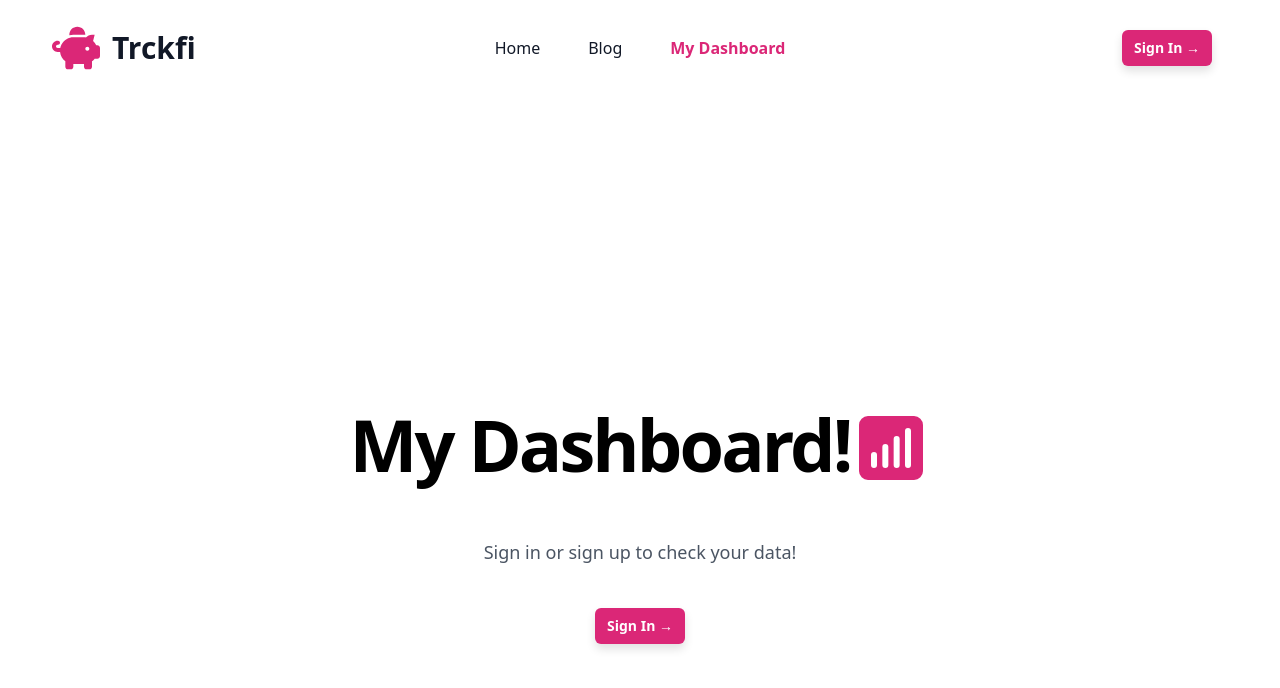
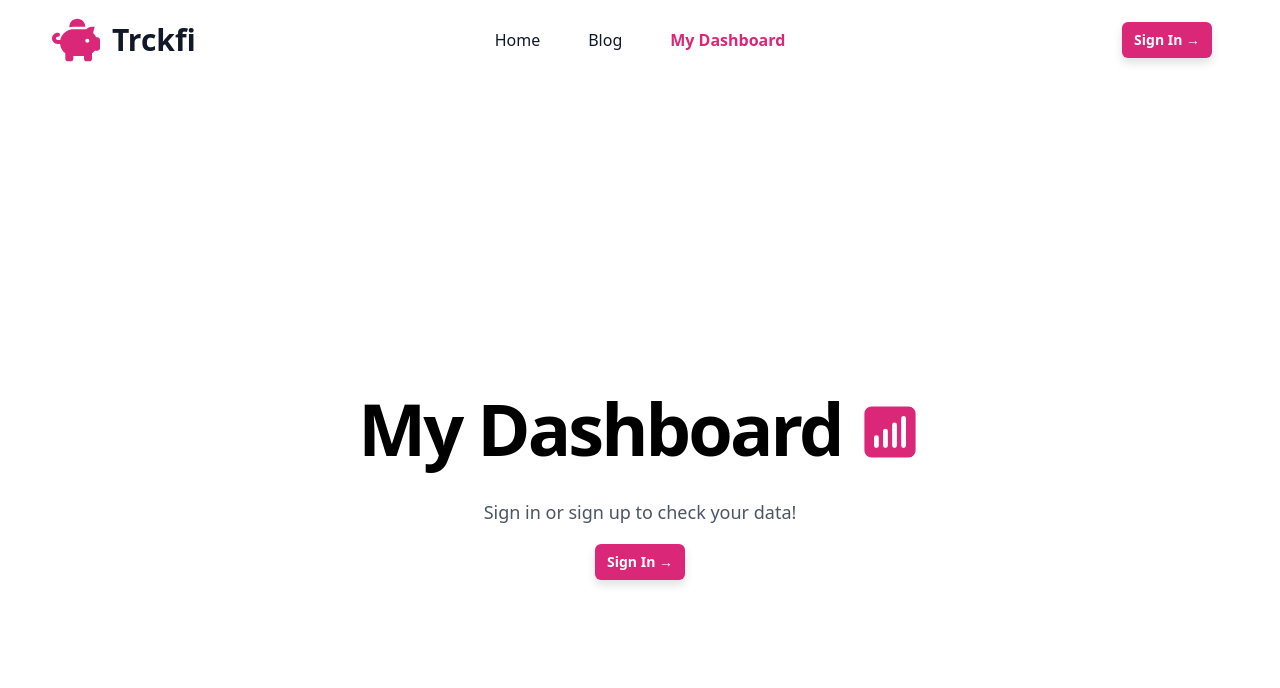
Before and after one commit to tmoreton/trckfi, a Next.js app: page /dashboard in a window 1280 px wide. Shown: the top 688 px of the page. Built offline with nearby package versions, Linux system fonts and the light colour scheme; no server answers.

Commit message:
css for email input

```diff
--- a/components/cards.tsx
+++ b/components/cards.tsx
@@ -1,10 +1,8 @@
 import { ArrowPathIcon, TrashIcon } from '@heroicons/react/20/solid'
-import Plaid from "./plaid"
 
 export default function ({ accounts, getTransactions, removed, removeToken, loading }) {
   return (
     <div className="py-10">
-      <Plaid getTransactions={getTransactions} />
       <ul role="list" className="grid grid-cols-1 gap-5 sm:grid-cols-2 sm:gap-6 lg:grid-cols-4">
         { accounts?.length < 1 && <p className="text-gray-500"><b>No Cards Synced Yet</b></p>}
         { accounts?.map((account) => {
@@ -46,7 +44,6 @@ export default function ({ accounts, getTransactions, removed, removeToken, load
             </li>
           )
         })}
-
       </ul>
     </div>
   )
--- a/components/dashboard-preview.tsx
+++ b/components/dashboard-preview.tsx
@@ -7,14 +7,14 @@ export default function () {
       <div className="relative isolate px-6 pt-14 lg:px-8">
         <div className="mx-auto py-32 sm:py-48 lg:py-56">
           <div className="text-center">
-            <div className="flex text-3xl md:text-5xl lg:text-7xl font-bold tracking-tighter leading-tight md:leading-none mb-12 justify-center">
-              <h1>My Dashboard!</h1>
-              <ChartBarSquareIcon className="h-20 w-20 text-pink-600" aria-hidden="true" />
+            <div className="flex text-3xl md:text-5xl lg:text-7xl font-bold tracking-tighter leading-tight md:leading-none justify-center">
+              <h1>My Dashboard</h1>
+              <ChartBarSquareIcon className="pl-4 h-20 w-20 text-pink-600" aria-hidden="true" />
             </div>
             <p className="mt-6 text-lg leading-8 text-gray-600">
               Sign in or sign up to check your data!
             </p>
-            <div className="mt-10 flex items-center justify-center gap-x-6 ">
+            <div className="mt-4 flex items-center justify-center gap-x-6 ">
               <LoginBtn />
             </div>
           </div>
--- a/components/header.tsx
+++ b/components/header.tsx
@@ -13,14 +13,14 @@ const Header = () => {
   const currentRoute = router.pathname
   return (
     <header className="mb-8">
-      <nav className="flex items-center justify-between p-6 lg:px-8" aria-label="Global">
+      <nav className="flex items-center justify-between py-4 lg:px-8" aria-label="Global">
         <div className="flex lg:flex-1">
           <Link href="/" className="-m-1.5 p-1.5 flex justify-center items-center">
             <svg className="h-12 w-auto" xmlns="http://www.w3.org/2000/svg" viewBox="0 0 576 512" width="75" height="75" ><path fill="#db2777" d="M400 96l0 .7c-5.3-.4-10.6-.7-16-.7H256c-16.5 0-32.5 2.1-47.8 6c-.1-2-.2-4-.2-6c0-53 43-96 96-96s96 43 96 96zm-16 32c3.5 0 7 .1 10.4 .3c4.2 .3 8.4 .7 12.6 1.3C424.6 109.1 450.8 96 480 96h32l-18.8 75.1c15.8 14.8 28.7 32.8 37.5 52.9H544c17.7 0 32 14.3 32 32v96c0 17.7-14.3 32-32 32H512c-9.1 12.1-19.9 22.9-32 32v64c0 17.7-14.3 32-32 32H416c-17.7 0-32-14.3-32-32V448H256v32c0 17.7-14.3 32-32 32H192c-17.7 0-32-14.3-32-32V416c-34.9-26.2-58.7-66.3-63.2-112H68c-37.6 0-68-30.4-68-68s30.4-68 68-68h4c13.3 0 24 10.7 24 24s-10.7 24-24 24H68c-11 0-20 9-20 20s9 20 20 20H99.2c12.1-59.8 57.7-107.5 116.3-122.8c12.9-3.4 26.5-5.2 40.5-5.2H384zm64 136c0-13.3-10.7-24-24-24s-24 10.7-24 24s10.7 24 24 24s24-10.7 24-24z"/></svg>
             <h1 className="ml-3 text-3xl font-semibold font-semibold leading-6 text-gray-900">Trckfi</h1>
           </Link>
         </div>
-        <div className="hidden lg:flex lg:gap-x-12">
+        <div className="lg:flex lg:gap-x-12">
           {navigation.map((item) => (
             <Link href={item.href} key={item.name} className={currentRoute === item.href ? "font-bold text-pink-600" : "text-gray-900"}>
               {item.name}
--- a/components/plaid.jsx
+++ b/components/plaid.jsx
@@ -49,11 +49,9 @@ const Link = ({ linkToken, getTransactions }) => {
   })
 
   return (
-    <div style={{marginLeft: '-55px'}}>
-      <button onClick={() => open()} disabled={!ready} className="py-4 text-center absolute">
-        <PlusCircleIcon className="h-12 w-12 text-pink-600" aria-hidden="true" />
-      </button>
-    </div>
+    <button onClick={() => open()} disabled={!ready} className="p-3">
+      <PlusCircleIcon className="h-10 w-10 text-pink-600" aria-hidden="true" />
+    </button>
   );
 };
 
--- a/pages/auth/email-signin.tsx
+++ b/pages/auth/email-signin.tsx
@@ -11,8 +11,7 @@ export default function SignIn({ csrfToken }: InferGetServerSidePropsType<typeof
             Sign in to your account
           </h2>
         </div>
-
-        <div className="mt-10 sm:mx-auto sm:w-full sm:max-w-sm">
+        <div className="mt-4 sm:mx-auto sm:w-full sm:max-w-sm">
           <form className="space-y-6" method="post" action="/api/auth/signin/email">
             <input name="csrfToken" type="hidden" defaultValue={csrfToken} />
             <div>
@@ -26,7 +25,7 @@ export default function SignIn({ csrfToken }: InferGetServerSidePropsType<typeof
                   type="email"
                   autoComplete="email"
                   required
-                  className="block w-full min-w-0 flex-auto rounded-md border-0 bg-white px-3.5 py-2 shadow-sm ring-1 ring-inset ring-white/10 focus:ring-2 focus:ring-inset focus:ring-white sm:text-sm sm:leading-6 border-b border border-gray-200"
+                  className="block w-full min-w-0 flex-auto rounded-md bg-white px-3.5 py-2 shadow-sm ring-1 ring-inset ring-white/10 focus:ring-2 focus:ring-inset focus:ring-white sm:text-sm sm:leading-6 border border-gray-300"
                 />
               </div>
             </div>
@@ -44,7 +43,7 @@ export default function SignIn({ csrfToken }: InferGetServerSidePropsType<typeof
           <p className="mt-10 text-center text-sm text-gray-500">
             Not a member?{' '}
             <a href="#" className="font-semibold leading-6 text-pink-600 hover:text-pink-500">
-              Start a 14 day free trial
+              Start a 30 day free trial
             </a>
           </p>
         </div>
--- a/pages/dashboard.jsx
+++ b/pages/dashboard.jsx
@@ -7,6 +7,7 @@ import { useSession } from "next-auth/react"
 import Header from '../components/header'
 import Cards from '../components/cards'
 import Loader from '../components/loader'
+import Plaid from "../components/plaid"
 // import PieChart from '../components/pie-chart'
 // import BarChart from '../components/bar-chart'
 
@@ -89,7 +90,10 @@ export default function () {
     <Container>
       <Loader refreshing={refreshing} />
       <Header/>
-      <h1 className="text-3xl font-bold text-gray-900 text-center">My Dashboard</h1>
+      <div className='flex items-center justify-center'>
+        <h1 className="text-3xl font-bold text-gray-900">My Dashboard</h1>
+        <Plaid getTransactions={getTransactions} />
+      </div>
       <Cards accounts={accounts} getTransactions={getTransactions} tokens={plaid} removeToken={removeToken} loading={loading} removed={removed}/>
       <Snapshot accounts={accounts} thisMonth={thisMonth} lastMonth={lastMonth} thisWeek={thisWeek} lastWeek={lastWeek} />
       {/* <div className="grid min-h-full place-items-center py-4">
```
